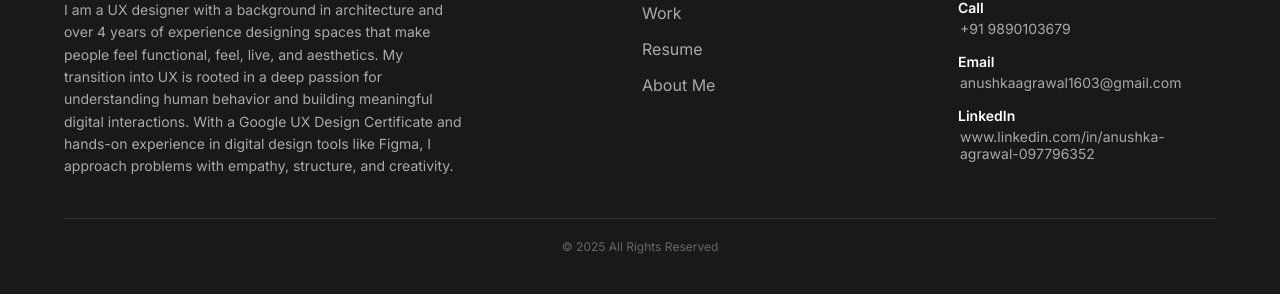
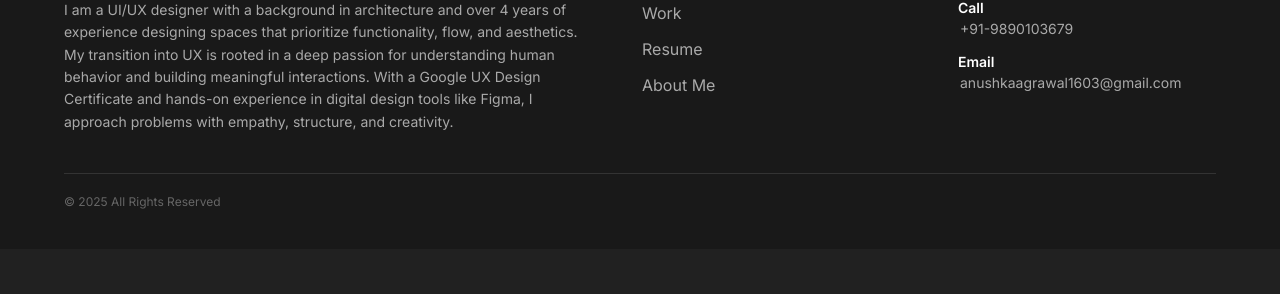
Before and after one commit to druuvvv/anushka-agrawal-portfolio-2, a plain HTML site: page index.html in a window 1280 px wide. Shown: the part 1970-2264 px from the top of the page. After the commit the page ends 2219 px from the top, so only its background shows below. Drawn offline with Linux system fonts and the light colour scheme.

Commit message:
project name center alihn changes

```diff
--- a/index.html
+++ b/index.html
@@ -108,7 +108,7 @@
         <div class="bottom-info-content">
             <div class="info-column about-column">
                 <h3>Anushka Agrawal</h3>
-                <p>I am a UX designer with a background in architecture and over 4 years of experience designing spaces that make people feel functional, feel, live, and aesthetics. My transition into UX is rooted in a deep passion for understanding human behavior and building meaningful digital interactions. With a Google UX Design Certificate and hands-on experience in digital design tools like Figma, I approach problems with empathy, structure, and creativity.</p>
+                <p>I am a UI/UX designer with a background in architecture and over 4 years of experience designing spaces that prioritize functionality, flow, and aesthetics. My transition into UX is rooted in a deep passion for understanding human behavior and building meaningful interactions. With a Google UX Design Certificate and hands-on experience in digital design tools like Figma, I approach problems with empathy, structure, and creativity.</p>
             </div>
             <div class="info-column links-column">
                 <h3>Quick Links</h3>
@@ -123,15 +123,11 @@
                 <div class="contact-details">
                     <div class="contact-item">
                         <span class="contact-label">Call</span>
-                        <a href="tel:+919890103679" class="contact-link">+91 9890103679</a>
+                        <a href="tel:+919890103679" class="contact-link">+91-9890103679</a>
                     </div>
                     <div class="contact-item">
                         <span class="contact-label">Email</span>
                         <a href="mailto:anushkaagrawal1603@gmail.com" class="contact-link">anushkaagrawal1603@gmail.com</a>
-                    </div>
-                    <div class="contact-item">
-                        <span class="contact-label">LinkedIn</span>
-                        <a href="https://www.linkedin.com/in/anushka-agrawal-097796352" class="contact-link" target="_blank">www.linkedin.com/in/anushka-agrawal-097796352</a>
                     </div>
                 </div>
             </div>
--- a/styles.css
+++ b/styles.css
@@ -343,7 +343,7 @@ a.project-cover:active {
     padding-left: 0%;
     padding-right: 0%;
     padding-top: 0%;
-    text-align: left;
+    text-align: center;
     text-transform: none;
     width: 100%;
 }
@@ -361,7 +361,7 @@ a.project-cover:active {
     padding-left: 0%;
     padding-right: 0%;
     padding-top: 0%;
-    text-align: left;
+    text-align: center;
     text-transform: none;
     width: 100%;
 }
@@ -863,12 +863,28 @@ a.project-cover:active {
     margin: 0 auto;
 }
 
+.about-column,
+.links-column,
+.contact-column {
+    width: 100%;
+    display: flex;
+    flex-direction: column;
+}
+
+.info-column {
+    width: 100%;
+    display: flex;
+    flex-direction: column;
+}
+
 .info-column h3 {
     font-family: 'Inter', sans-serif;
     font-size: 20px;
     font-weight: 600;
     color: #ffffff;
     margin-bottom: 12px;
+    width: 100%;
+    text-align: left;
 }
 
 .about-column p {
@@ -876,14 +892,17 @@ a.project-cover:active {
     font-size: 14px;
     line-height: 1.6;
     color: #a9a9a9;
-    max-width: 400px;
+    max-width: 100%;
     margin: 0;
+    text-align: left;
+    width: 100%;
 }
 
 .links-list {
     display: flex;
     flex-direction: column;
     gap: 8px;
+    width: 100%;
 }
 
 .links-list a {
@@ -891,13 +910,14 @@ a.project-cover:active {
     font-size: 16px;
     color: #a9a9a9 !important;
     text-decoration: none !important;
-    display: inline-block !important;
+    display: block !important;
     padding: 4px 2px !important;
     cursor: pointer !important;
-    width: auto !important;
+    width: 100% !important;
     height: auto !important;
     position: relative !important;
     z-index: 9999 !important;
+    text-align: left;
 }
 
 .links-list a:hover {
@@ -908,12 +928,14 @@ a.project-cover:active {
     display: flex;
     flex-direction: column;
     gap: 12px;
+    width: 100%;
 }
 
 .contact-item {
     display: flex;
     flex-direction: column;
     gap: 0px;
+    width: 100%;
 }
 
 .contact-label {
@@ -922,6 +944,7 @@ a.project-cover:active {
     font-weight: 600;
     color: #ffffff;
     display: block;
+    width: 100%;
 }
 
 .contact-link {
@@ -930,13 +953,14 @@ a.project-cover:active {
     color: #a9a9a9 !important;
     text-decoration: none !important;
     transition: color 0.3s ease;
-    display: inline-block !important;
+    display: block !important;
     padding: 4px 2px !important;
     cursor: pointer !important;
-    width: auto !important;
+    width: 100% !important;
     height: auto !important;
     position: relative !important;
     z-index: 9999 !important;
+    text-align: left;
 }
 
 .contact-link:hover {
@@ -947,7 +971,7 @@ a.project-cover:active {
     border-top: 1px solid #333;
     margin-top: 40px;
     padding-top: 20px;
-    text-align: center;
+    text-align: left;
 }
 
 .copyright-section p {
```
